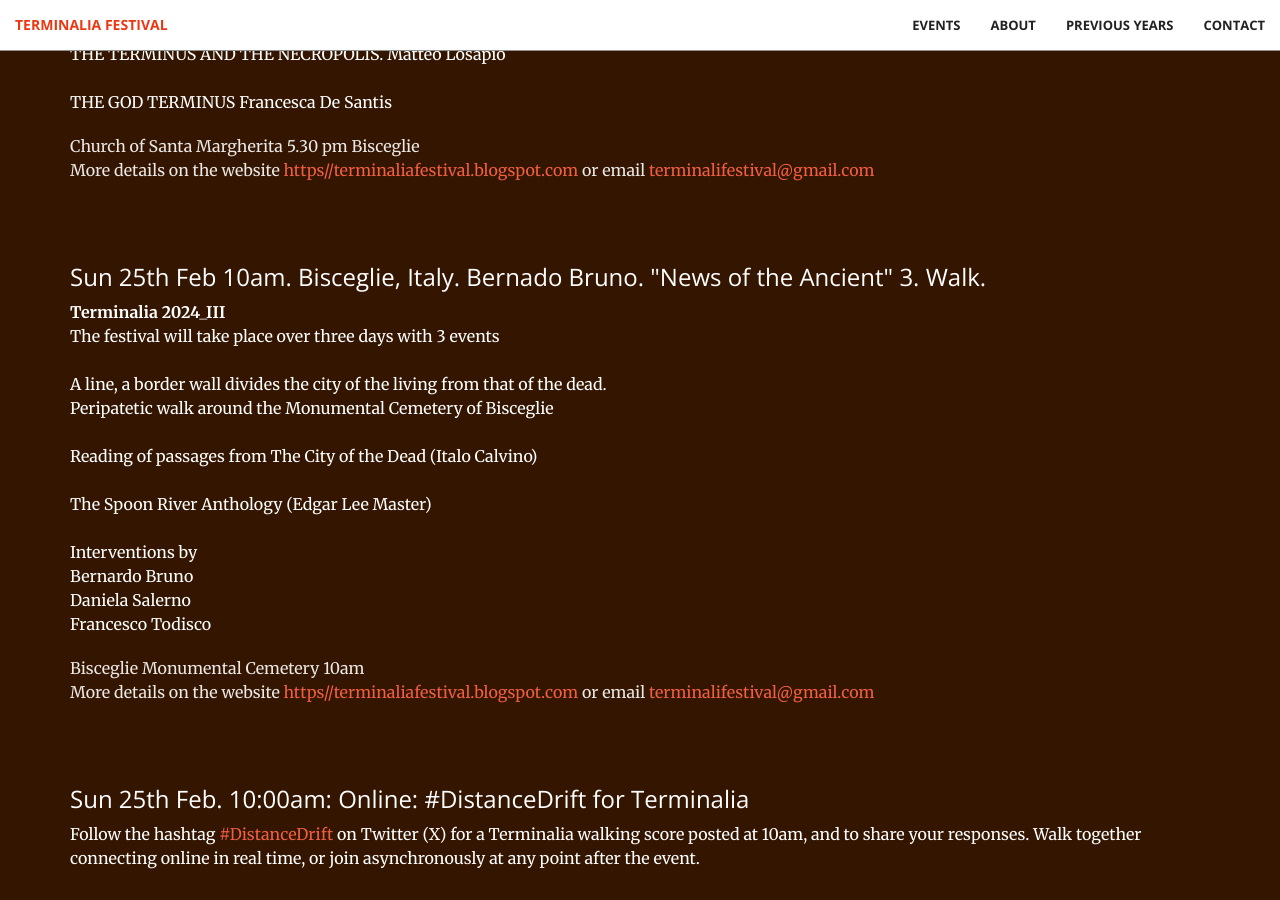
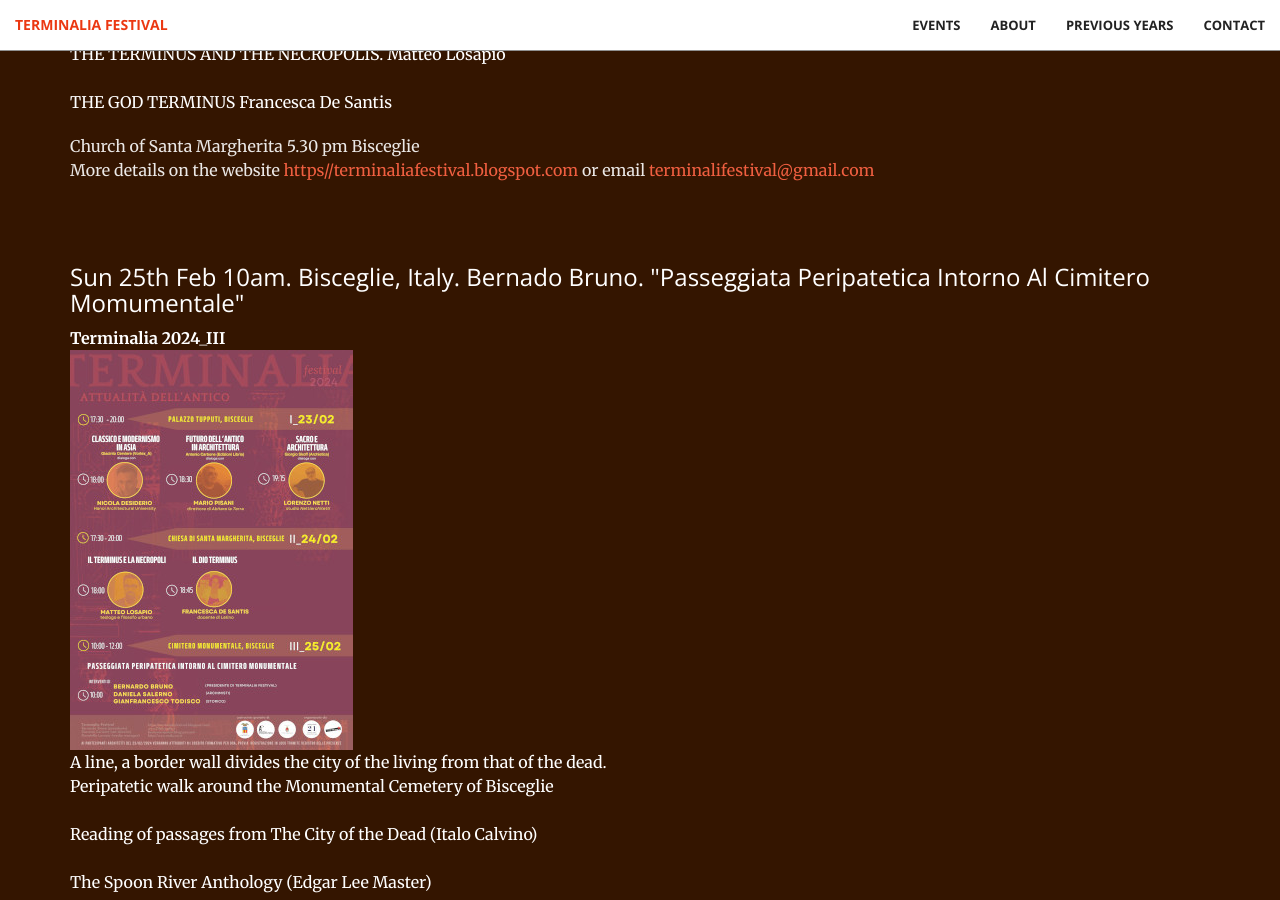
Before and after one commit to timwaters/terminalia, a Jekyll site: the page built from index.html, in a window 1280 px wide and 900 px high, scrolled down 10424 px. Built offline with Jekyll 4.4.1, drawn with Linux system fonts in a browser that asks for light colours; some of the changed text lies outside the part shown.

Commit message:
update italy event

```diff
--- a/_includes/events.html
+++ b/_includes/events.html
@@ -343,13 +343,12 @@
 
       <div class="col-lg-12 col-lg-offset-0 text-left event">
 
-        <h3> Sun 25th Feb 10am.  Bisceglie, Italy. Bernado Bruno. "News of the Ancient" 3. Walk.  </h3>
+        <h3> Sun 25th Feb 10am.  Bisceglie, Italy. Bernado Bruno. "Passeggiata Peripatetica Intorno Al Cimitero Momumentale" </h3>
 
 
         <p class="text">
           <b>Terminalia 2024_III</b><br>
-          The festival will take place over three days with 3 events<br><br>
-
+          <a href="/img/past/2024/TerminaliaFestival2024.jpg"><img src="/img/past/2024/TerminaliaFestival2024_small.jpg" /> </a><br>
           A line, a border wall divides the city of the living from that of the dead.<br>
 
           Peripatetic walk around the Monumental Cemetery of Bisceglie<br><br>
```
Also changed, not shown: other parts of _includes/events.html (+1 -1 lines), img/past/2024/TerminaliaFestival2024.jpg (added), img/past/2024/TerminaliaFestival2024_small.jpg (added).
